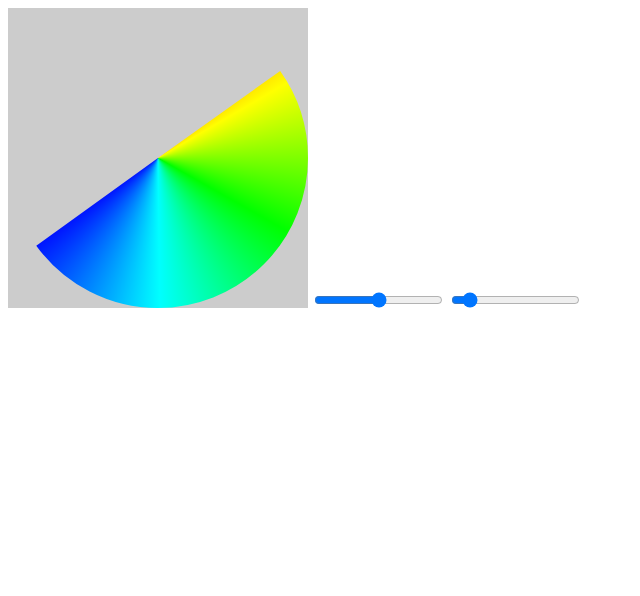
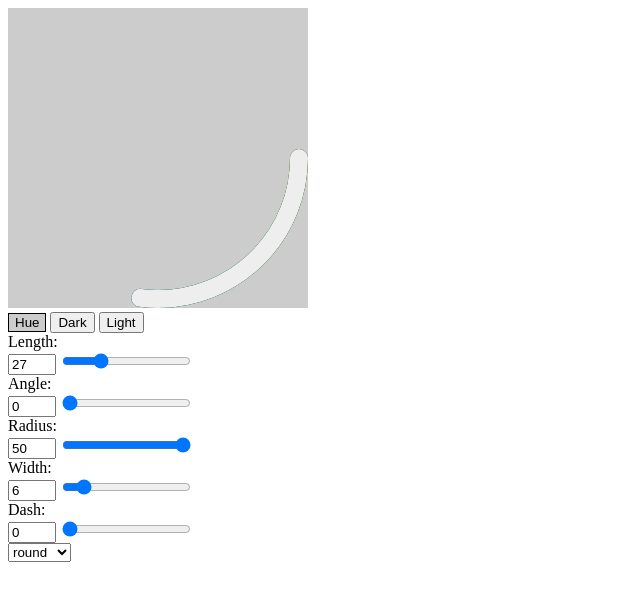
Before and after one commit to HeadMad/svelte-range, a SvelteKit app: page /border in a window 1280 px wide. Shown: the top 596 px of the page, without its empty margins (0-640 px from the left). Built offline with nearby package versions, Linux system fonts and the light colour scheme.

Commit message:
create poligon for experements

```diff
--- a/src/routes/border/+page.svelte
+++ b/src/routes/border/+page.svelte
@@ -1,10 +1,31 @@
 <script>
-  let r = $state(25);
-  let L = $derived(r * 2 * Math.PI);
-  let l = $state(50);
-  let pl = $derived(L/100*l);
-  let o = $state(10);
-  let po = $derived(L/100*o)
+  import {clamp, scale} from "$lib";
+
+  const par = {
+    angle: 0,
+    radius: 50,
+    progress: 27,
+    width: 6,
+    cap: "round",
+    dash: 0,
+    get r() {
+      return this.radius - this.width / 2;
+    },
+    get L() {
+      return this.r * 2 * Math.PI;
+    },
+    get len() {
+      return this.L / 100 * this.progress;
+    }
+  };
+
+  let hue = $state(par);
+
+  let dark = $state(par);
+
+  let light = $state(par);
+
+  let params = $state(hue);
 </script>
 
 <svg
@@ -14,38 +35,100 @@
       xmlns="http://www.w3.org/2000/svg"
       viewBox="0 0 100 100"
     >
-    <mask id="mask">
+
+    {@render circle('hue', hue)}
+    {@render circle('dark', dark)}
+    {@render circle('light', light)}
+
+    </svg>
+
+    {#snippet circle(name, {r, width, len, L, angle, cap, dash})}
+    <mask id="{name}">
+
       <circle id="stroke" cx="50%" cy="50%" fill="black"
       r="{r}"
+      stroke-width={width}
+      stroke-dasharray="{len}, {L}"
+      transform="rotate({angle}, 50, 50)"
+      stroke-linecap="{cap}"
       stroke="white"
-      stroke-dasharray="{pl}"
-      stroke-dashoffset="{po}"
-      stroke-linecap="butt"
-      stroke-width="50"
+      stroke-dashoffset="0"
       />
-
       </mask>
 
-      <foreignObject mask="url(#mask)" width="100" height="100">
-        <div class="square"></div>
+      <foreignObject mask="url(#{name})" width="100" height="100">
+        <div class="square {name}"></div>
       </foreignObject>
-      <defs>
-      </defs>
-    </svg>
+    {/snippet}
 
-    <input type="range" min=0 max=100 bind:value={l}>
-    <input type="range" min=0 max=100 bind:value={o}>
+<div>
+  <button class:active={params === hue} on:click={() => params = hue}>Hue</button>
+  <button class:active={params === dark} on:click={() => params = dark}>Dark</button>
+  <button class:active={params === light} on:click={() => params = light}>Light</button>
+</div>
+
+    <label>
+      Length:<br>
+      <input type="number" bind:value={params.progress}>
+      <input type="range" min=0 max=100 bind:value={params.progress}>
+    </label>
+
+    <label>
+      Angle: <br>
+      <input type="number" bind:value={params.angle}>
+      <input type="range" min=0 max=360 bind:value={params.angle}>
+    </label>
+
+    <label>
+      Radius: <br>
+      <input type="number" bind:value={params.radius}>
+      <input type="range" min=0 max=50 bind:value={params.radius}>
+    </label>
+    <label>
+      Width: <br>
+      <input type="number" bind:value={params.width}>
+      <input type="range" min=0 max=50 bind:value={params.width}>
+    </label>
+    <label>
+      Dash: <br>
+      <input type="number" bind:value={params.dash}>
+      <input type="range" min=0 max=50 bind:value={params.dash}>
+    </label>
+
+    <select name="" id="" bind:value={params.cap}>
+      <option value="butt">butt</option>
+      <option value="round">round</option>
+      <option value="square">square</option>
+    </select>
+
+
 
     <style>
+      input[type=number] {
+        width: 40px;
+      }
 
+
+      button.active {
+        background: #ccc;
+        border: 1px solid;
+      }
+      label  {
+        display: block;
+      }
       svg {
         width: 300px;
         height: 300px;
         background: #ccc;
       }
+
       .square {
         width: 100%;
         height: 100%;
+      }
+
+      .hue {
+
         background-image: conic-gradient(
       red 0,
       #ff0 16.6%,
@@ -56,4 +139,12 @@
       red
     );
       }
+
+      .dark {
+        background-color: black;
+      }
+
+      .light {
+        background-color: #eee
+      }
     </style>
```
Also changed, not shown: 2 other files (tests, documents, lock files or other folders).
